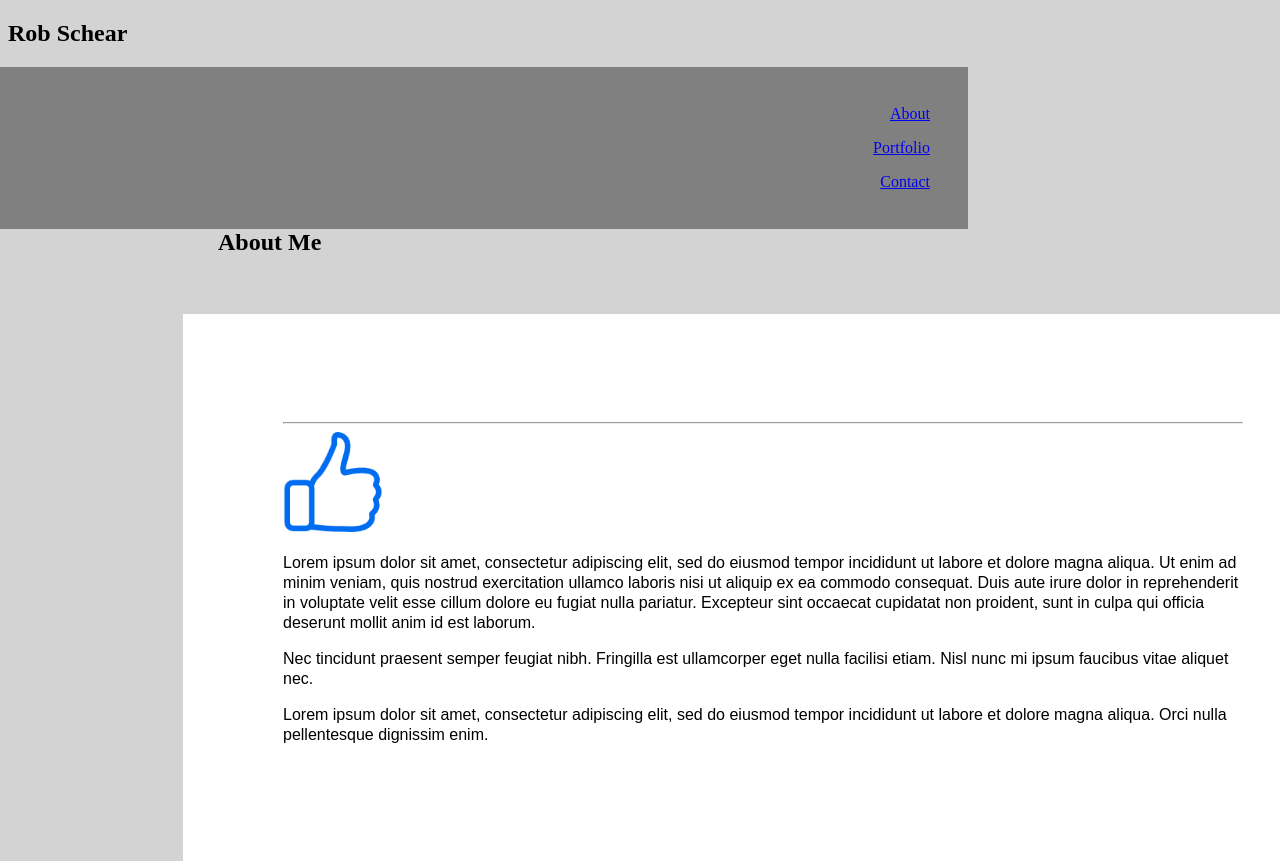
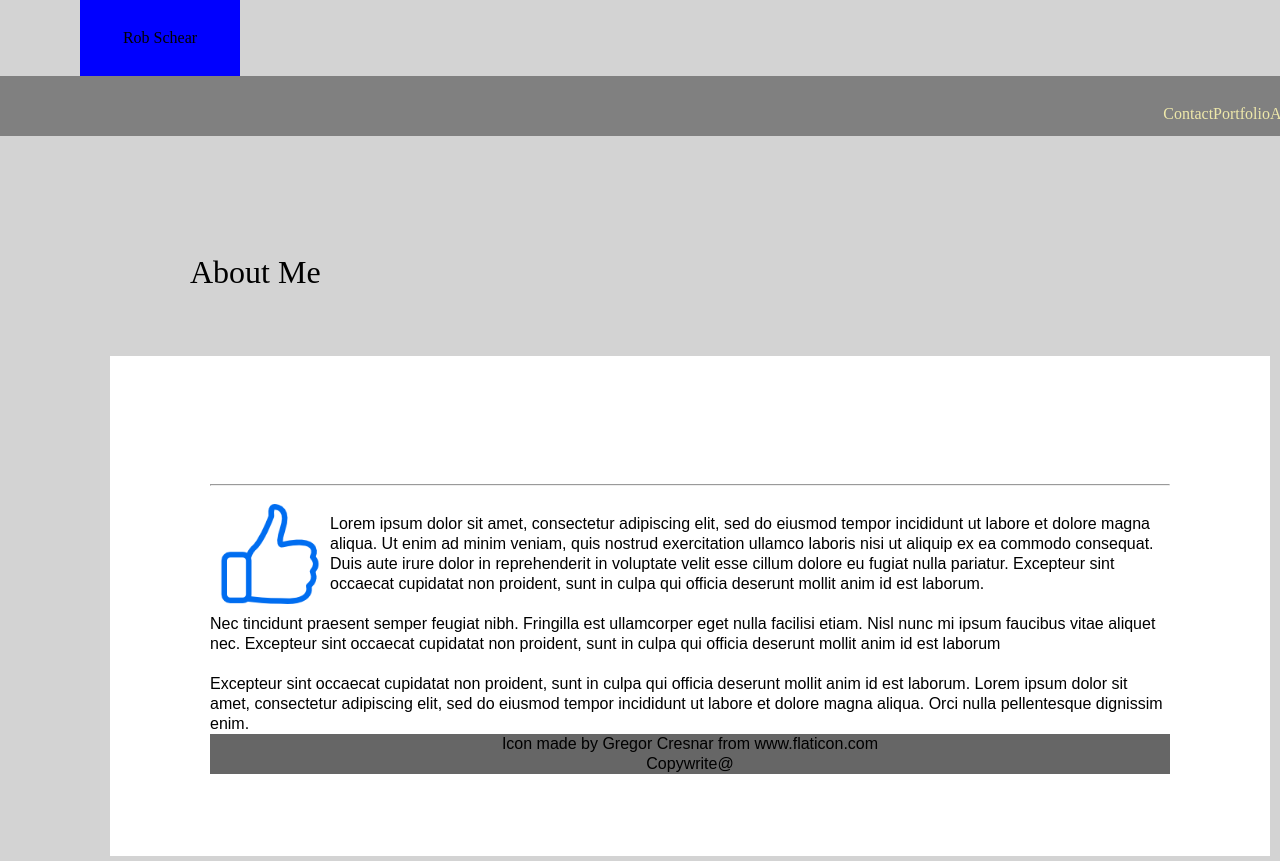
Before and after one commit to GeneralAnesthetic/Basic-Portfolio, a plain HTML site: page index.html in a window 1280 px wide. Shown: the top 861 px of the page. Drawn offline with Linux system fonts and the light colour scheme.

Commit message:
Recent Changes

```diff
--- a/Assets/css/style.css
+++ b/Assets/css/style.css
@@ -1,96 +1,90 @@
-box-sizing: border-box;
-h1 {
-    display: inline-flex;
-    float: right;
-    overflow: auto;
-    background-color: blue;
+body {
+    width: 100%;
+    background-color: lightgrey;
     position: relative;
-    margin-left: 120px;
-    margin-bottom: 0px;
-    margin-top: 0px;
-    padding: 10px;
-    margin-right: 680px;
+    margin: 0 auto;
+    box-sizing: border-box;
+    /* display: inline-flex; */
 }
 
 .NavBarItems {
-    overflow: auto;
+    /* position: relative; */
+    /* overflow: auto; */
     /* Display: inline-flex; */
-    position: relative;
-    clear: both;
-    float: right;
+    /* position: relative; */
+    /* clear: both; */
+    /* float: right; */
     border: 4px black;
     background-color: gray;
     list-style-type: none;
     padding: 30px;
+    width: 100%;
+    word-spacing: 0%;
     /* margin-left: 0px; */
-    margin: 0px;
-    /* width: 100%; */
+    /* margin: auto; */
+    /* width: 960px; */
+}
+
+h1 {
+    /* position: relative; */
+    /* clear: both; */
+    /* display: inline-flex; */
+    */ float: left;
+    /* overflow: auto; */
+    background-color: blue;
+    /* position: relative; */
+    /* margin-left: 100px; */
+    margin-bottom: 0px;
+    margin-top: 0px;
+    padding: 30px;
+    width: 100px;
+    margin-left: 80px;
+    text-align: center;
+    font-size: 1em bold;
+    /* margin-right: 750px; */
 }
 
 .Item {
-    Display: inline-flex color;
-    color: white;
-    clear: both;
+    /* clear: both; */
+    Display: inline;
+    /* color: white; */
+    /* clear: both; */
+    width: 960px;
     overflow: auto;
-    float: right;
-}
-
-li a {
-    clear: both;
-    display: inline-block;
-    padding: 8px;
-}
-
-.NavBarItems {
-    clear: both;
-    float: right;
-    border: 4px black;
-    background-color: gray;
-    list-style-type: none;
-    padding: 30px;
-    /* margin-left: 0px; */
-    margin: 0px;
-    width: 100%;
-}
-
-body {
-    width: 960px;
-    background-color: lightgrey;
-}
-
-h2 {
-    padding: 20px;
-    margin-left: 190px
-}
-
-/* a {
-     Display: inline;
-     clear: both;
-     overflow: auto;
-     padding: 10px; */
-
+    /* float: right; */
+    margin-right: 0px;
+    /* margin-top: inherit; */
+    /* word-spacing: 2px; */
+    text-decoration: none;
+    color: black;
+    /* margin-left: 310px; */
 }
 
 #Thumb {
-    position: relative;
+    /* position: relative; */
+    /* float: left; */
+    clear: both;
+    /* Display: inline-flex; */
     float: left;
-    clear: both;
-    overflow: auto;
+    /* overflow: auto; */
     padding: 10px;
     border: 2px black;
-    margin-left: 75px;
+    margin-left: 0px;
 }
 
 .Content {
     /* position: relative; */
-    clear: both;
+    /* clear: both; */
     float: left;
+    /* width: 960px; */
+    word-wrap: right;
     width: 960px;
-    Display: inline-block;
-    overflow: auto;
+    height: 300px;
+    /* Display: inline-block; */
+    /* overflow: auto; */
     padding: 100px;
     margin-top: 0px;
-    margin-left: 175px;
+    margin-left: 110px;
     margin-bottom: 150px;
     margin-right: 650px;
     border: 8px #dddddd;
@@ -112,6 +106,12 @@ h2 {
 
 /* * If you don't have a picture, you can grab a placeholder image from [LoremPixel](http://lorempixel.com/). Save the images to your `images` folder. */
 
+h2 {
+    clear: both;
+    padding: 20px;
+    margin-left: 170px;
+    margin-top: 100px;
+    font-size: 2em;
 }
 
 /* h1,
@@ -134,12 +134,43 @@ h2 {
 footer {
     text-align: center;
     clear: both;
-    overflow: auto;
+    /* overflow: auto; */
     background-color: #666666;
-    position: absolute;
+    /* position: absolute; */
     height: [footer-height];
     left: 0;
     right: 0;
     bottom: 0;
+    z-index: 5;
     /* from "Sticky Footer" Google-Search */
 }
+
+li a,
+a :link,
+a :visited,
+a :hover,
+a :active {
+    color: black;
+    float: right;
+    margin-right: 0px;
+    text-decoration: none;
+    /* word-spacing: 8px;}*/
+    color: palegoldenrod;
+    text-decoration: none;
+    /*
+I got this too work in W3Schools "Try-it Yourself".So, "a" equals "li-a" above and ".Cheeky" would eqaute to the "NavItems" div and "h1" above eqautes to "p" below.
+
+.Cheeky {background-color: green; width: 600px;}
+a {
+//position: absolute;
+color: black;
+    float: right;
+    margin-left: 70px;
+	text-decoration: none;
+}
+p {display: inline-flex; background-color: gray; margin-top: 0px;}
+</style>
+</head>
+<body>
+
+ */
--- a/index.html
+++ b/index.html
@@ -7,14 +7,20 @@
   <!-- c:/users/Brain/ -->
   <title> Rob Schear </title>
 
+  <link rel="stylesheet" type="text/css" href="Assets/css/reset.css">
   <link rel="stylesheet" href="Assets/css/style.css">
+  <link href="contact.html">
+  <link href="portfolio.html">
+  <link href="#About.html">
 
 </head>
 
 <body>
-  <div class="TopBar">
+
   <nav class="NavBar">
-      <h1>Rob Schear</h1>
+    <h1>
+      <strong> Rob Schear </strong>
+    </h1>
     <ul class="NavBarItems">
       <li class="Item">
         <a href="#About">About</a>
@@ -23,32 +29,42 @@
         <a href="#Portfolio">Portfolio</a>
       </li>
       <li class="Item">
-          <a href="#Contact">Contact</a>
+        <a href="contact.html">Contact</a>
       </li>
     </ul>
   </nav>
-  </div>
 
-  <h2> About Me </h2>
+
+  <h2>
+    <strong> About Me </strong>
+  </h2>
+  <br>
+  <br>
   <br>
 
   <div class="Content">
+    <br>
     <hr>
     <img id="Thumb" src="Assets/images/hands.png" width="100" height="100" alt="THUMBS UP!">
 
+    <br>
     <p>Lorem ipsum dolor sit amet, consectetur adipiscing elit, sed do eiusmod tempor incididunt ut labore et dolore magna aliqua.
       Ut enim ad minim veniam, quis nostrud exercitation ullamco laboris nisi ut aliquip ex ea commodo consequat. Duis aute
       irure dolor in reprehenderit in voluptate velit esse cillum dolore eu fugiat nulla pariatur. Excepteur sint occaecat
       cupidatat non proident, sunt in culpa qui officia deserunt mollit anim id est laborum.</p>
+    <br>
     <p>Nec tincidunt praesent semper feugiat nibh. Fringilla est ullamcorper eget nulla facilisi etiam. Nisl nunc mi ipsum faucibus
-      vitae aliquet nec.</p>
-    <p>Lorem ipsum dolor sit amet, consectetur adipiscing elit, sed do eiusmod tempor incididunt ut labore et dolore magna aliqua.
+      vitae aliquet nec. Excepteur sint occaecat cupidatat non proident, sunt in culpa qui officia deserunt mollit anim id
+      est laborum</p>
+    <br>
+    <p> Excepteur sint occaecat cupidatat non proident, sunt in culpa qui officia deserunt mollit anim id est laborum. Lorem
+      ipsum dolor sit amet, consectetur adipiscing elit, sed do eiusmod tempor incididunt ut labore et dolore magna aliqua.
       Orci nulla pellentesque dignissim enim.</p>
-  </div>
+
 
     <footer> Icon made by Gregor Cresnar from www.flaticon.com
       <br> Copywrite@</footer>
-
+  </div>
 </body>
 
 </html>
```
Also changed, not shown: contact.html (+1 -1 lines). Lines whose indentation alone changed are shown as unchanged.
